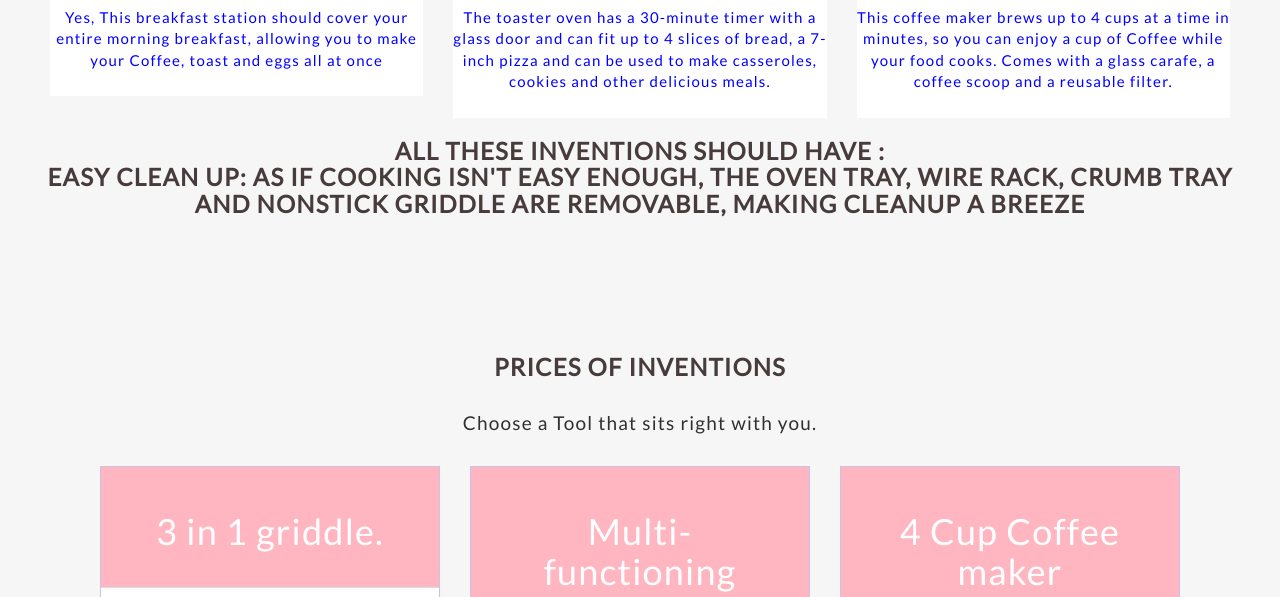
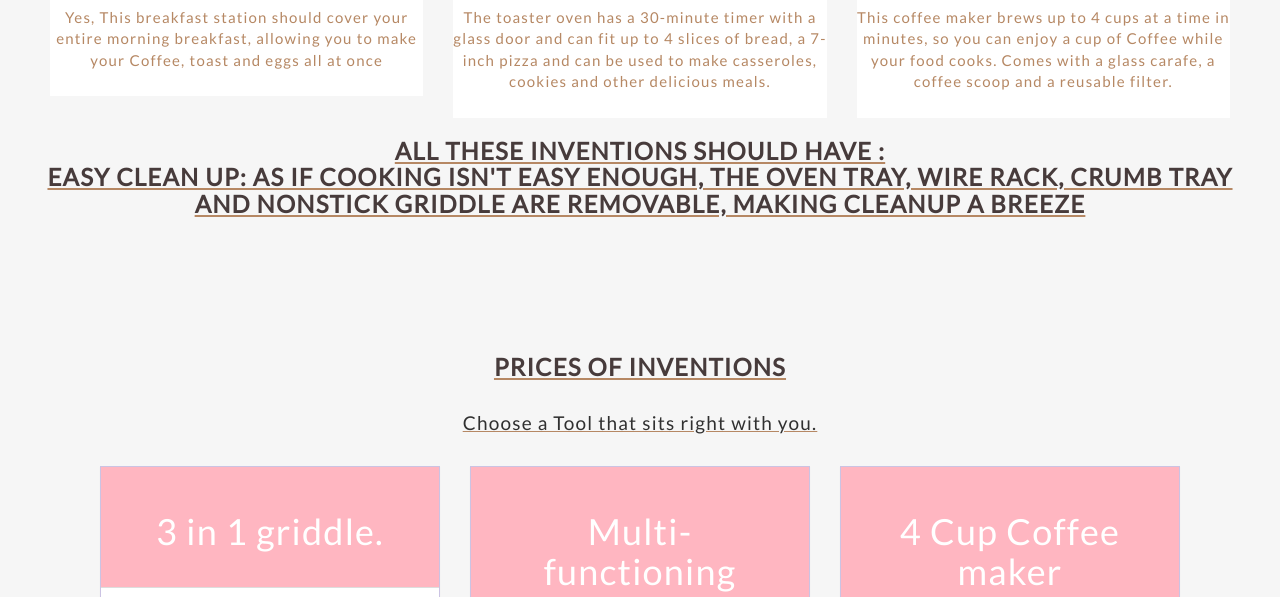
Before and after one commit to kellerl3641/Sep-10-freedom-project, a plain HTML site: page index.html in a window 1280 px wide. Shown: the part 2518-3115 px from the top of the page. Drawn offline with nearby package versions, Linux system fonts and the light colour scheme.

Commit message:
Tue, Apr 18, 2023, 12:50 AM +00:00

```diff
--- a/style.css
+++ b/style.css
@@ -9,6 +9,10 @@ body {
   }
   #image{
     align-items: center;
+  }
+  #Inventions{
+    text-decoration: underline;
+    color: #B68864;
   }
   h2 {
     font-size: 24px;
@@ -26,6 +30,7 @@ body {
     color: #303030;
     font-weight: 400;
     margin-bottom: 30px;
+
   }
   .jumbotron {
     background-color :  #FFB6C1;
```
